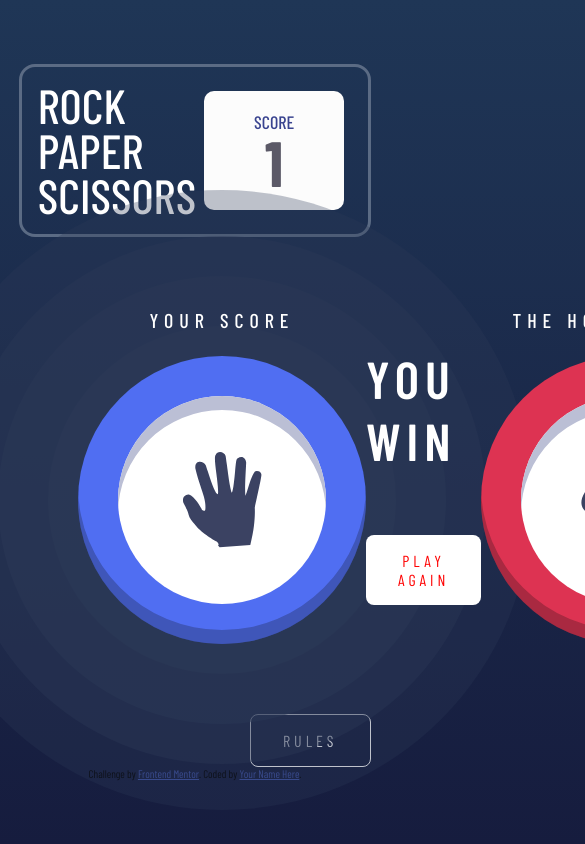
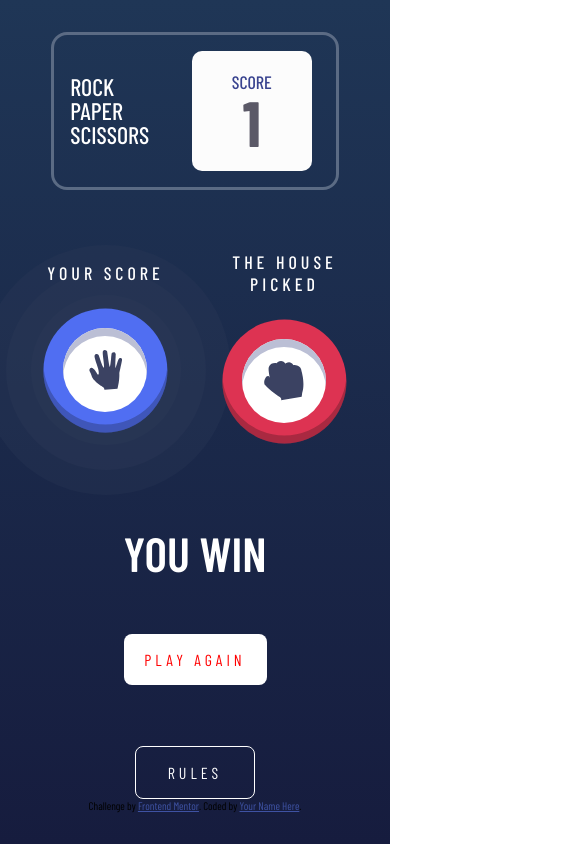
Before and after one commit to kalpanabhatt8/rock-paper-scissor, a plain HTML site: page index.html in a window 390 px wide. Both pictures are taken after a click on the button 66 px from the left and 388 px from the top of the page. Shown: the top 844 px of the page, 585 px wide, since content can reach past the window. Drawn offline with nearby package versions, Linux system fonts and the light colour scheme; a web font is replaced by a local one.

Commit message:
-- responsiveness added

```diff
--- a/index.css
+++ b/index.css
@@ -134,6 +134,7 @@ body{
     padding: 16px;
     border-radius: 16px;
     justify-content: space-between;
+    align-items: center;
 }
 
 .gameName{
@@ -165,12 +166,17 @@ body{
     border: 0px;
     background-color: #fcfcfc;
     margin: 0.5rem;
-    /* box-shadow: rgba(2px 2px #000000, 0.5) */
+    height: 100%;
 }
 
 .gameBackground{
     position: relative;
 
+}
+
+.gameBackground>svg{
+  width: 350px;
+  height: 311px;
 }
 .gameOptionDiv{
     margin-left: 1.5rem;
@@ -254,6 +260,7 @@ body{
   }
   .pickedOption{
     display: flex;
+    text-align: center;
     justify-content: space-between;
     align-items: center;
     flex-direction: column;
@@ -265,6 +272,7 @@ body{
   }
   .compOption{
     display: flex;
+    text-align: center;
     justify-content: space-between;
     align-items: center;
     flex-direction: column;
@@ -319,6 +327,7 @@ body{
     font-weight: 600;
     color: white;
     margin-bottom: 2rem;
+    text-align: center;
   }
 
   .playAgain{
@@ -333,6 +342,8 @@ body{
 
     border: none;
   }
+
+
   .resultDiv{
     display: flex;
     flex-direction: column;
@@ -341,6 +352,9 @@ body{
     position: relative;
     z-index: 18;
   }
+
+
+
 
   .rulesDiv{
     display: flex;
@@ -454,13 +468,13 @@ body{
   .span3{
     width: 528px;
     height: 528px;
-    opacity: 0.4;
+    opacity: 0.35;
   }
 
   .span4{
-    width: 620px;
-    height: 620px;
-    opacity: 0.3;
+    width: 580px;
+    height: 580px;
+    opacity: 0.15;
   }
 
 
@@ -473,7 +487,241 @@ body{
     }
   } */
 
+  .new-btn-style {
+    height: 13rem;
+    width: 13rem;
+    box-shadow: inset 0 14px 0px #bbbfd5;
+  }
+
+
+  .clone-select-one {
+    padding: 40px;
+    margin: 0px;
+    box-shadow: inset 0 14px 0px rgba(12, 12, 12, 0.25);
+  }
+
+  .clickedContainer {
+    display: flex;
+    justify-content: space-between;
+    align-items: center;
+  }
+
+  .pickedOption, .compOption {
+    flex: 1;
+  }
+
+  .resultDiv {
+    flex: 1;
+    display: flex;
+    justify-content: center;
+    align-items: center;
+  }
+
+  .playAgainDiv {
+    display: none; /* Hidden by default */
+  }
+
+
   .hide{
     display: none;
 
   }
+
+
+
+  @media (max-width: 768px) {
+    .scoreBoard{
+      display: flex;
+      border: 3px solid #5B6B84;
+      min-width: 64vw;
+      padding: 16px;
+      border-radius: 16px;
+      justify-content: space-between;
+      align-items: center;
+  }
+
+    body{
+      padding:2rem 1rem;
+    }
+
+    .playAgain2{
+      padding: 1rem 1rem;
+      font-size: 16px;
+      font-weight: medium;
+      letter-spacing: 4px;
+      color: red;
+      cursor: pointer;
+      background-color: white;
+      border-radius: 8px;
+
+      border: none;
+    }
+
+    .resultText2{
+      font-size: 48px;
+      font-weight: 600;
+      color: white;
+    }
+
+    .playAgainDiv{
+      display: flex;
+      flex-direction: column;
+      align-items: center;
+      gap: 2rem;
+      position: relative;
+      z-index: 18;
+    }
+    .pickedOption>p{
+      font-size: 18px;
+      letter-spacing: 4px;
+    }
+
+    .compOption>p{
+      font-size: 18px;
+      letter-spacing: 4px;
+    }
+
+.gameName{
+  color: white;
+  font-weight: 500;
+  word-spacing: 12px;
+  font-size: 24px;
+  line-height: 24px;
+}
+
+.scoreButton{
+  padding: 12px 40px;
+  border-radius: 10px;
+  border: 0px;
+  background-color: #fcfcfc;
+  margin: 0.5rem;
+
+  /* box-shadow: rgba(2px 2px #000000, 0.5) */
+}
+
+.btnDiv {
+  display: flex;
+  justify-content: center;
+  align-items: center;
+  box-shadow: inset;
+  border-radius: 100%;
+  height: 10vh !important;
+  width: 10vh !important;
+  border: none;
+  background-color: white;
+  box-shadow: inset 0 8px 0px #bbbfd5;
+  rotate: -180deg;
+
+}
+
+.btnDiv>svg{
+  height: 2.5rem !important;
+}
+
+.rulesDiv{
+  justify-content: center;
+}
+
+.option {
+  rotate: 180deg;
+  z-index: 5;
+  display: flex;
+  justify-content: center;
+  align-items: center;
+  /* height: 17vh; */
+  width: fit-content;
+  height: fit-content;
+  padding: 25px;
+  width:fit-content;
+  border-radius: 100%;
+  margin-right: 1.5rem;
+  border: none;
+  /* box-shadow: inset 0 17px 0px red;  */
+  box-shadow: inset 0 8px 0px rgba(12, 12, 12, 0.25);/* Inset shadow for visibility */
+}
+
+.new-btn-style {
+  height: 11rem;
+  width: 11rem;
+  box-shadow: inset 0 8px 0px #bbbfd5;
+}
+
+
+.clone-select-one {
+  padding: 20px;
+  margin: 0px;
+  box-shadow: inset 0 8px 0px rgba(12, 12, 12, 0.25);
+}
+
+.span1{
+  width: 100px;
+  height: 100px;
+  opacity: 0.7;
+}
+
+.span2{
+  width: 150px;
+  height: 150px;
+  opacity: 0.5;
+}
+
+.span3{
+  width: 200px;
+  height: 200px;
+  opacity: 0.4;
+}
+
+.span4{
+  width: 250px;
+  height: 250px;
+  opacity: 0.3;
+}
+
+.playAgain2 {
+  display: block;
+  width: 100%;
+  margin-top: 20px;
+}
+
+.gameBackground>svg{
+  width: 320px;
+  height: 291px;
+
+}
+
+/* Append playAgain to a new div below */
+.clickedContainer {
+  display: flex;
+  flex-direction: row;
+  justify-content: space-between;
+  width: 100%;
+  height: fit-content;
+}
+
+
+/* Move the playAgain button to a new div below on mobile */
+.playAgainDiv {
+  display: flex;
+  justify-content: center;
+  margin-top: 20px;
+}
+
+.minHeightDiv{
+  height:100px;
+  width:100px;
+}
+.emptyDiv{
+  height: 60px !important;
+  width: 100px !important
+}
+.hide{
+  display: none;
+
+}
+.resultDiv {
+  display: none; /* Hide resultDiv on mobile to move the play button below */
+}
+
+
+
+  }
--- a/index.html
+++ b/index.html
@@ -95,6 +95,11 @@
     </div>
   </div>
 
+  <div class="playAgainDiv hide">
+    <p class="resultText2"></p>
+    <button class="playAgain2">PLAY AGAIN</button>
+  </div>
+
   <div>
     <div class="rulesDiv">
       <button class="btnRules">RULES</button>
--- a/index.js
+++ b/index.js
@@ -6,7 +6,11 @@ let btnDiv = document.querySelector('.btnDiv')
 let gameOptionDiv = document.querySelector(".gameOptionDiv")
 let clickedContainer = document.querySelector('.clickedContainer')
 let resultText = document.querySelector('.resultText')
-let playAgain = document.querySelector('.playAgain')
+let resultText2 = document.querySelector('.resultText2')
+let resultDiv = document.querySelector('.resultDiv')
+let playAgainDiv = document.querySelector(".playAgainDiv")
+let playAgain = document.querySelector('.playAgain2')
+let playAgain2 = document.querySelector('.playAgain')
 let scoreValue = document.querySelector('.scoreValue')
 let btnRules = document.querySelector('.btnRules')
 let emptyDiv = document.querySelector('.emptyDiv')
@@ -51,14 +55,8 @@ let houseOption = (selectedId) => {
     selectDiv.appendChild(span4)
 
     let SelectedbtnDiv = cloneSelectOne.querySelector('.btnDiv')
-    SelectedbtnDiv.style.height = "13rem"
-    SelectedbtnDiv.style.width = "13rem"
-    SelectedbtnDiv.style.boxShadow = "inset 0 14px 0px #bbbfd5"
-
-
-    cloneSelectOne.style.padding = "40px"
-    cloneSelectOne.style.margin = "0px"
-    cloneSelectOne.style.boxShadow = "inset 0 14px 0px rgba(12, 12, 12, 0.25)"
+    SelectedbtnDiv.classList.add("new-btn-style")
+    cloneSelectOne.classList.add("clone-select-one")
 
     let selectSpan = selectDiv.querySelectorAll("span")
     selectSpan.forEach((span) => {
@@ -90,6 +88,7 @@ let showWinner = (userWinner, selectedId, houseSelectedId) => {
                 span.classList.remove('hide')
             })
             resultText.textContent = "YOU WIN"
+            resultText2.textContent = "YOU WIN"
             score++
             console.log("Score: " + score)
             scoreValue.innerText = score
@@ -104,6 +103,7 @@ let showWinner = (userWinner, selectedId, houseSelectedId) => {
                 span.classList.remove('hide')
             })
             resultText.textContent = "YOU LOSE"
+            resultText2.textContent = "YOU LOSE"
             score--
             console.log("Score: " + score)
             scoreValue.innerText = score
@@ -121,6 +121,7 @@ let checkWinner = (selectedId) => {
         console.log("It's a tie!")
         setTimeout(() => {
             resultText.textContent = "DRAW"
+            resultText2.textContent = "DRAW"
         }, 2000);
     } else {
         let userWinner = true
@@ -135,7 +136,10 @@ let checkWinner = (selectedId) => {
         showWinner(userWinner, selectedId, houseSelectedId)
     }
     setTimeout(() => {
+        resultDiv.classList.remove("hide")
+        playAgainDiv.classList.remove("hide")
         playAgain.classList.remove('hide')
+        playAgain2.classList.remove('hide')
     }, 2000);
 
 }
@@ -152,14 +156,9 @@ let startGame = (selectedId) => {
 
 
             let SelectedbtnDiv = option.querySelector('.btnDiv')
-            SelectedbtnDiv.style.height = "13rem"
-            SelectedbtnDiv.style.width = "13rem"
-            SelectedbtnDiv.style.boxShadow = "inset 0 14px 0px #bbbfd5"
 
-
-            option.style.padding = "40px"
-            option.style.margin = "0px"
-            option.style.boxShadow = "inset 0 14px 0px rgba(12, 12, 12, 0.25)"
+            SelectedbtnDiv.classList.add("new-btn-style")
+            option.classList.add("clone-select-one")
 
             let svg = option.querySelector('.optionSvgs')
             svg.style.height = "6rem"
@@ -198,15 +197,53 @@ playAgain.addEventListener("click", () => {
         option.style.display = "flex"
         option.style.cssText = ""
         let btnDiv = option.querySelector(".btnDiv")
+        btnDiv.classList.remove("clone-select-one")
+        btnDiv.classList.remove("new-btn-style")
         btnDiv.style.cssText = ""
         resultText.textContent = ""
+        resultText2.textContent = ""
         playAgain.classList.add("hide")
+        resultDiv.classList.add("hide")
+        playAgainDiv.classList.add("hide")
         let svg = option.querySelector('.optionSvgs')
         svg.style.cssText = ""
         emptyDiv.classList.remove('hide')
         selectDiv.innerHTML = ""
         selectDivUser.innerHTML = ""
+        option.classList.remove("new-btn-style")
+        option.classList.remove("clone-select-one")
+
     })
+
+
+    clickedContainer.classList.add("hide")
+    selectDiv.querySelector("button").remove()
+    selectDivUser.querySelector("button").remove()
+})
+
+playAgain2.addEventListener("click", () => {
+    gameOptionDiv.classList.remove('hide')
+    option.forEach((option) => {
+        option.style.display = "flex"
+        option.style.cssText = ""
+        let btnDiv = option.querySelector(".btnDiv")
+        btnDiv.classList.remove("clone-select-one")
+        btnDiv.classList.remove("new-btn-style")
+        btnDiv.style.cssText = ""
+        resultText.textContent = ""
+        resultText2.textContent = ""
+        playAgain2.classList.add("hide")
+        resultDiv.classList.add("hide")
+        playAgainDiv.classList.add("hide")
+        let svg = option.querySelector('.optionSvgs')
+        svg.style.cssText = ""
+        emptyDiv.classList.remove('hide')
+        selectDiv.innerHTML = ""
+        selectDivUser.innerHTML = ""
+        option.classList.remove("new-btn-style")
+        option.classList.remove("clone-select-one")
+    })
+
     clickedContainer.classList.add("hide")
     selectDiv.querySelector("button").remove()
     selectDivUser.querySelector("button").remove()
```
